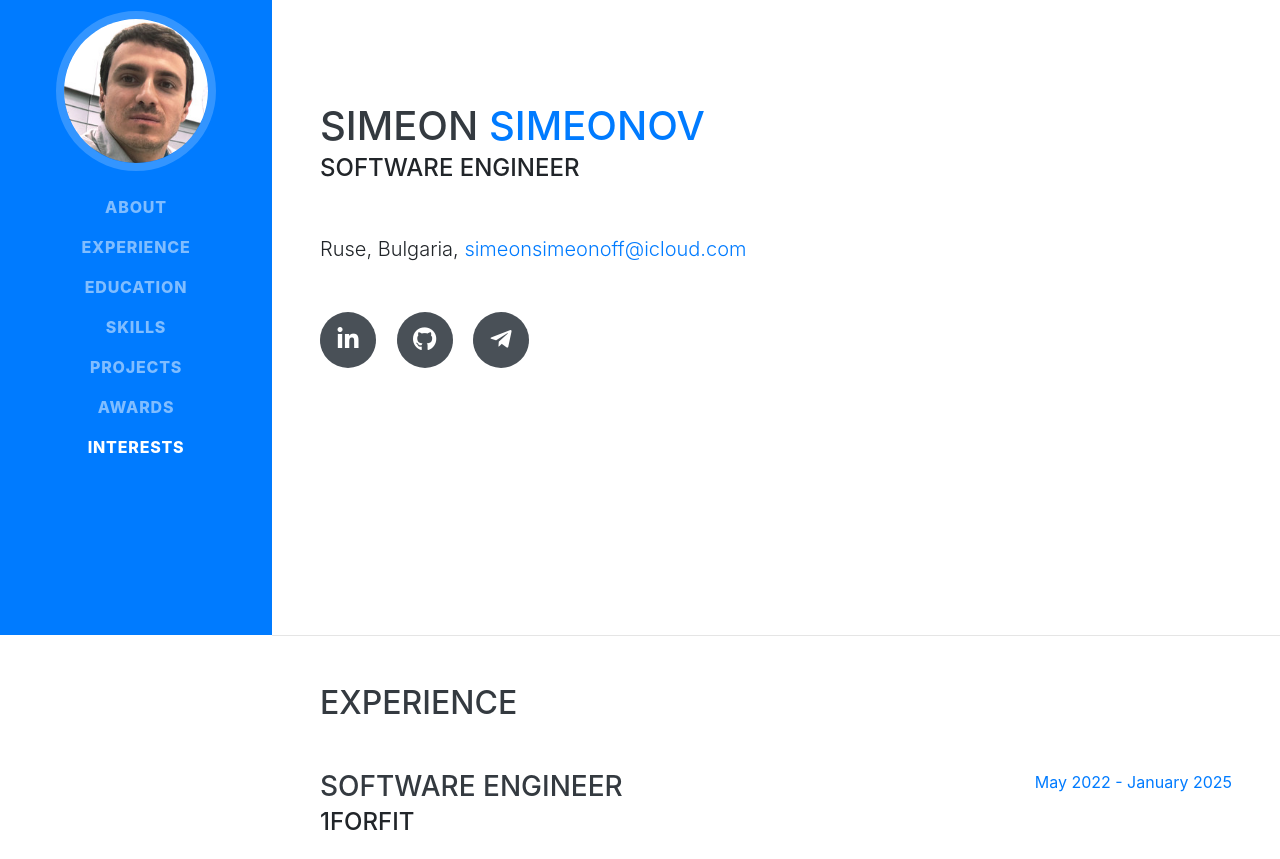
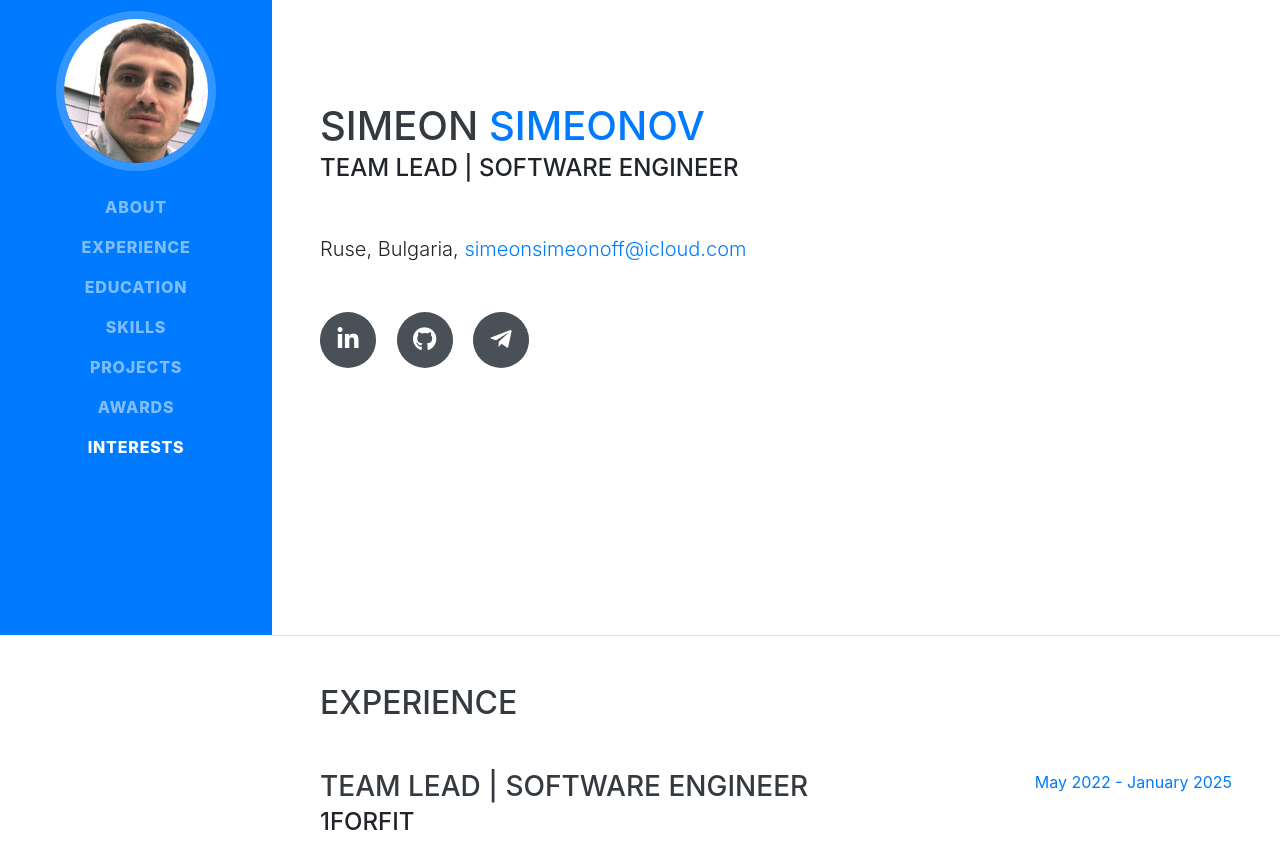
Before and after one commit to SimeonVSimeonov/SimeonVSimeonov.github.io, a website with bundled scripts: page index.html in a window 1280 px wide. Shown: the part 165-1024 px from the top of the page. Built offline with nearby package versions, Linux system fonts and the light colour scheme; a web font is replaced by a local one.

Commit message:
update 03.02.2025

```diff
--- a/index.html
+++ b/index.html
@@ -79,7 +79,7 @@
                 <span class="text-primary">Simeonov</span>
             </h1>
             <div class="subheading mb-5">
-                Software Engineer
+                Team Lead | Software Engineer
             </div>
             <div class="lead mb-5">
                 <a href="https://www.google.com/search?q=Ruse+Bulgaria" target="_blank" style="text-decoration: none; color: inherit;">
@@ -112,7 +112,7 @@
 
             <div class="resume-item d-flex flex-column flex-md-row justify-content-between mb-5">
                 <div class="resume-content">
-                    <h3 class="mb-0">Software Engineer</h3>
+                    <h3 class="mb-0">Team Lead | Software Engineer</h3>
                     <div class="subheading mb-3">1ForFit</div>
                     <p></p>
                 </div>
```
